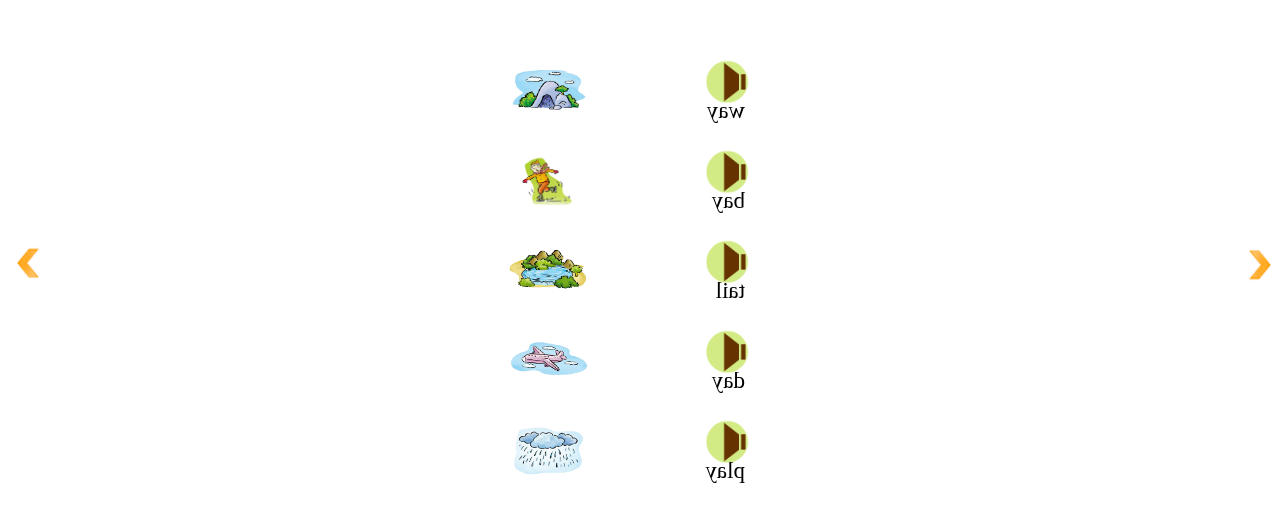
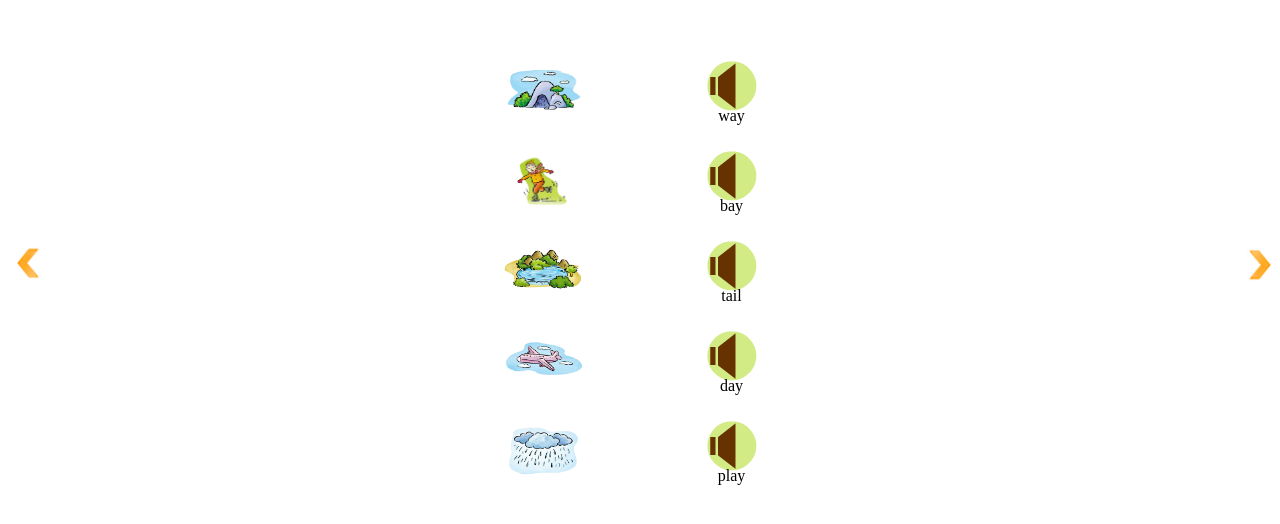
Before and after one commit to qcgm1978/flash-convert, a website: page word-match/word-match.html in a window 1280 px wide. Shown: the part 136-660 px from the top of the page. Drawn offline with nearby package versions, Linux system fonts and the light colour scheme.

Commit message:
no comment

```diff
--- a/word-match/match.css
+++ b/word-match/match.css
@@ -37,14 +37,17 @@
 .word .img {
     transform: rotateY(180deg);
     background-image: url(images/left-back.png);
-    /* width: 110px; */
+    width: 120px;
     /* height: 80px; */
     background-size: contain;
 }
 
-span {
-    position: absolute;
-    bottom: 5px;
+.word .img::after {/* content: 'aaa'; *//* transform: rotateY(180deg); */}
+
+.word span {
+    position: relative;
+    bottom: 25px;
+    left: 30px;
 }
 
 .word .img:after {/* content: '<img src="">'; */}
@@ -81,14 +84,14 @@ span {
     /* background-position: -147px -53px; */
 }
 
-div {
+img>div {
 }
 
 .img img {
     width: 45px;
     height: 45px;
     position: absolute;
-    right: 15px;
+    /* right: 15px; */
     top: 10px;
 }
 
@@ -110,3 +113,14 @@ img {}
     margin-left: 100px;
     /* transform: rotate(180deg); */
 }
+.word>div:nth-child(2n) {
+    position: absolute;
+    z-index: 2;
+    transform: translate(20px,-70px);
+    text-align: center;
+}
+
+.word>div:nth-child(2n) div {
+    position: relative;
+    bottom: 9px;
+}
--- a/word-match/match.js
+++ b/word-match/match.js
@@ -5,7 +5,12 @@ $(function () {
             (i + 1) +
             '.png)';
     })
-    $('.left:odd .img').append(function (i, n) {
-        return $('<span>').text(words[i]);
+    $('.left .img:gt(4)').after(function (i, n) {
+        var $div=$('<div>')
+        var $img=$('<img>',{
+            src:'images/1110001.png'
+        });
+        $div.append($img).append($('<div>').text(words[i]))
+        return $div;
     })
 });
--- a/word-match/word-match.html
+++ b/word-match/word-match.html
@@ -18,11 +18,11 @@
 
     </div>
     <div class="word left">
-        <div class="img"><img src="images/1110001.png"> </div>
-        <div class="img"><img src="images/1110001.png"> </div>
-        <div class="img"><img src="images/1110001.png"> </div>
-        <div class="img"><img src="images/1110001.png"> </div>
-        <div class="img"><img src="images/1110001.png"> </div>
+        <div class="img"> </div>
+        <div class="img"> </div>
+        <div class="img"> </div>
+        <div class="img"> </div>
+        <div class="img"> </div>
 
     </div>
 </div>
```
